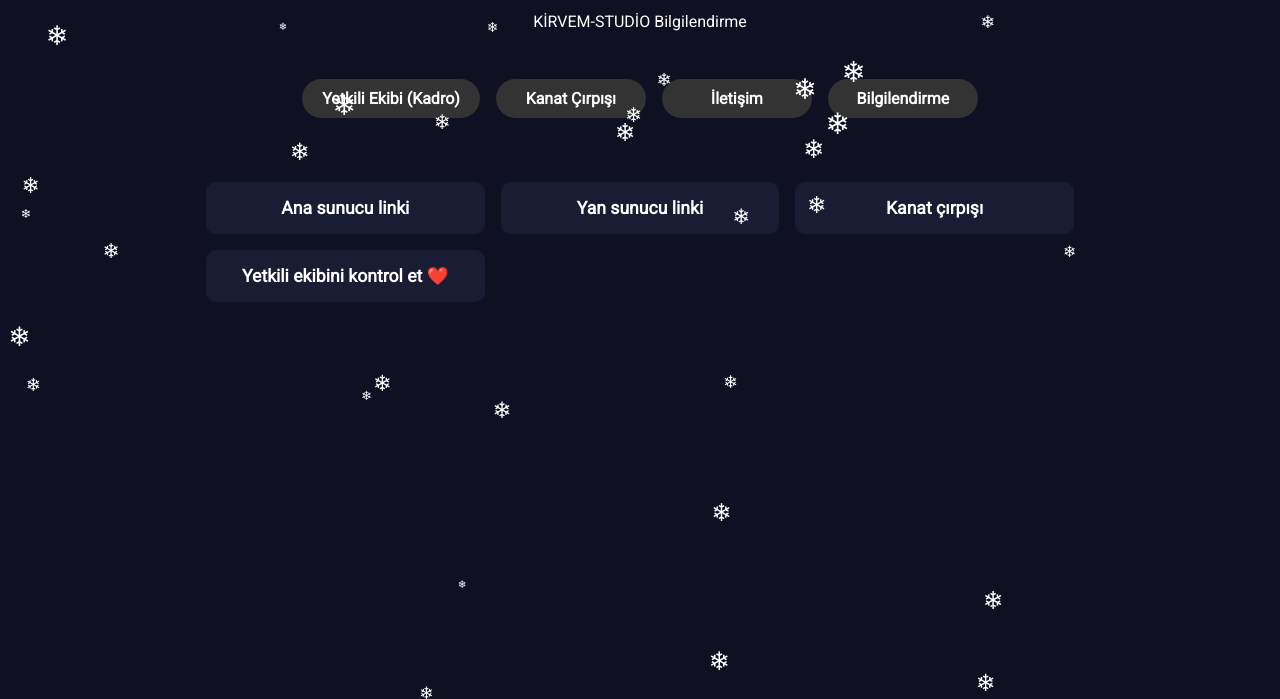
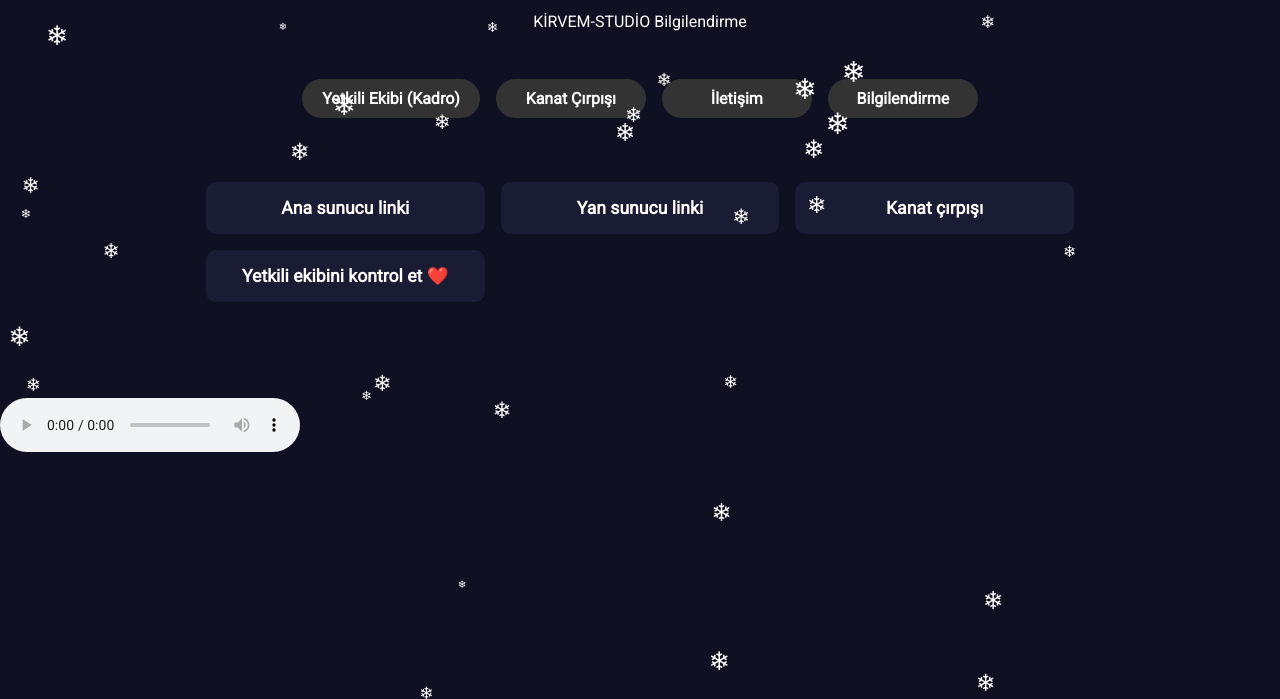
Before and after one commit to madaraaa801/kirvemsite, a plain HTML site: page index.html in a window 1280 px wide. Shown: the part 101-800 px from the top of the page. Drawn offline with Linux system fonts and the light colour scheme.

Commit message:
update index.html

```diff
--- a/index.html
+++ b/index.html
@@ -149,22 +149,10 @@
   </section>
 
   <!-- ARKA PLAN MÜZİK -->
-  <audio id="player" autoplay muted loop style="display:none;">
-    <source src="LVBEL C5 - Aşkım Çok Pardon (Mahmud Beatz Remix) _ Tamponu Yere Bastırdım (EMHeQm5U2kw).m4a" type="audio/mp4">
-  </audio>
-
-  <script>
-  // Sayfa tamamen yüklenince çalışır
-  window.addEventListener("load", () => {
-      const p = document.getElementById("player");
-
-      // Kullanıcı ekrana 1 kez dokununca sesi aç
-      document.addEventListener("click", () => {
-          p.muted = false;
-          p.play();
-      }, { once: true });
-  });
-  </script>
-
+  <audio src="LVBEL C5 - Aşkım Çok Pardon (Mahmud Beatz Remix) _ Tamponu Yere Bastırdım (_EMHeQm5U2kw_).m4a"
+  controls
+  autoplay
+  loop
+></audio>
 </body>
 </html>
```
